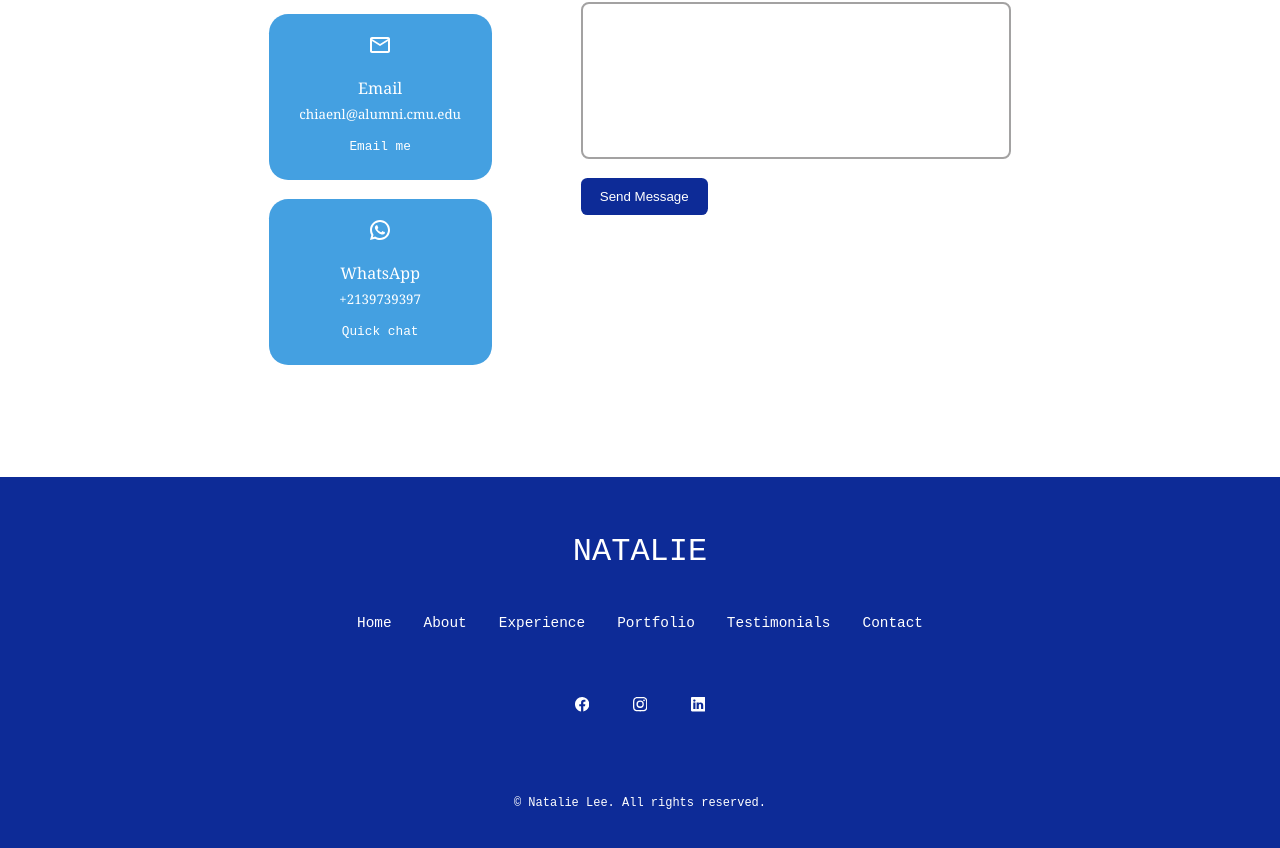
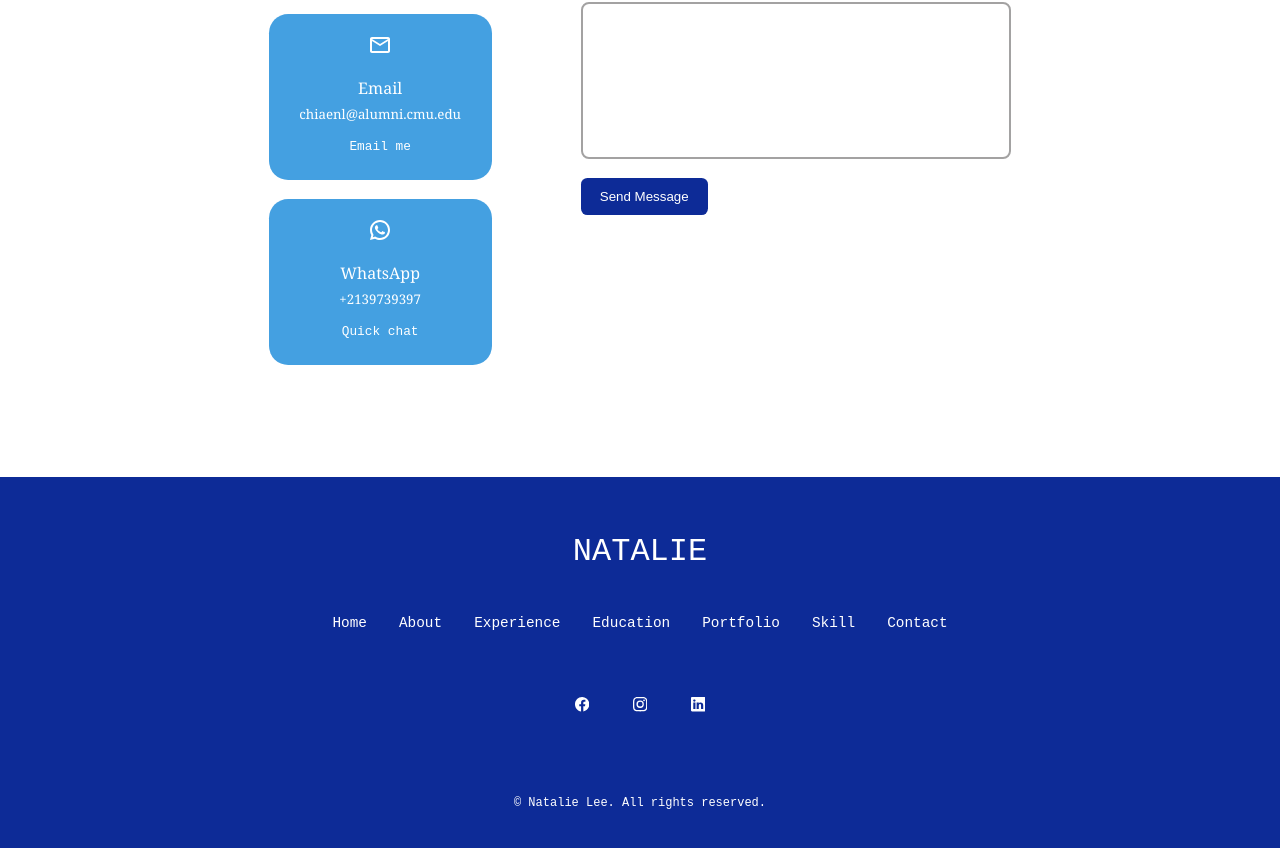
Before and after one commit to Natalie-Lee/personalwebsite, a React (Create React App) app: page / in a window 1280 px wide. Shown: the part 4081-4929 px from the top of the page. Built offline with nearby package versions, Linux system fonts and the light colour scheme.

Commit message:
adjust footer

```diff
--- a/src/components/footer/Footer.jsx
+++ b/src/components/footer/Footer.jsx
@@ -12,8 +12,9 @@ export const Footer = () => {
         <li><a href="#">Home</a></li>
         <li><a href="#about">About</a></li>
         <li><a href="#experience">Experience</a></li>
+        <li><a href="#education">Education</a></li>
         <li><a href="#portfolio">Portfolio</a></li>
-        <li><a href="#testimonials">Testimonials</a></li>
+        <li><a href="#skill">Skill</a></li>
         <li><a href="#contact">Contact</a></li>
       </ul>
       <div className="footer__socials">
```
